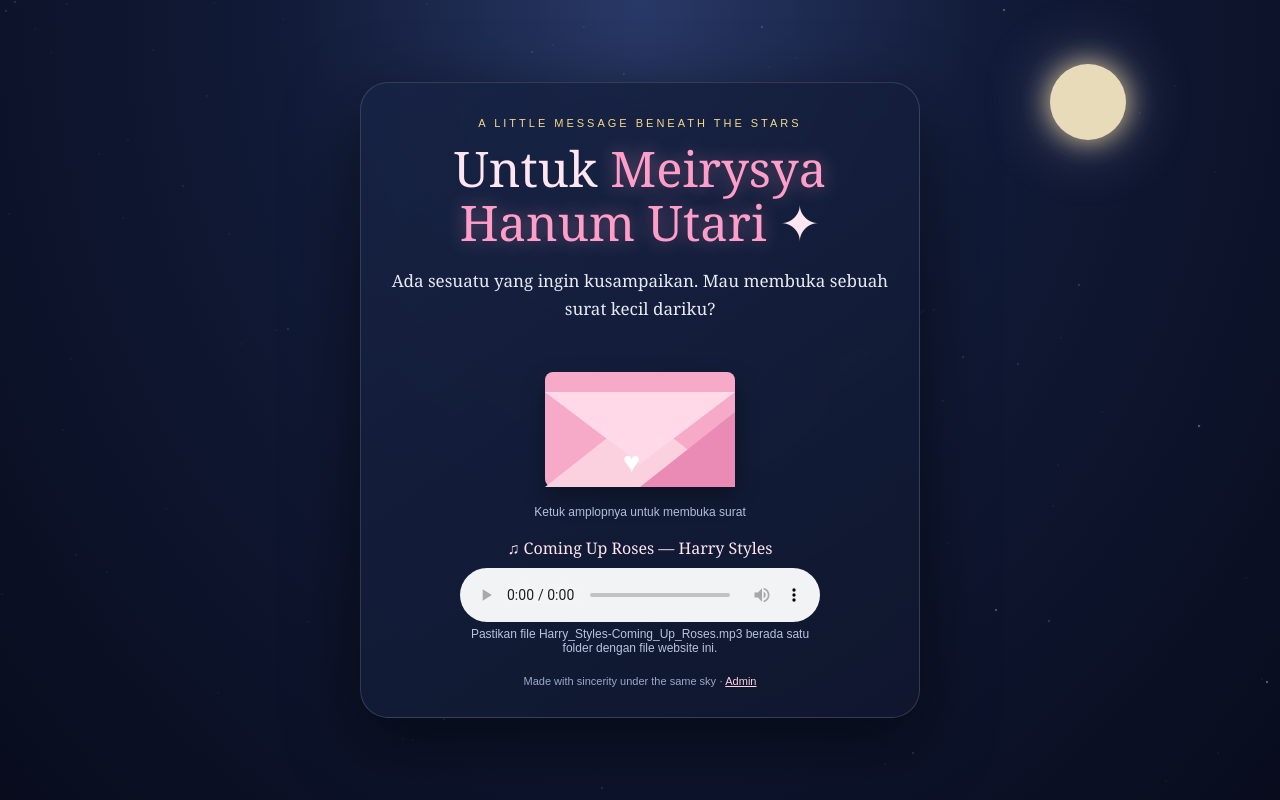
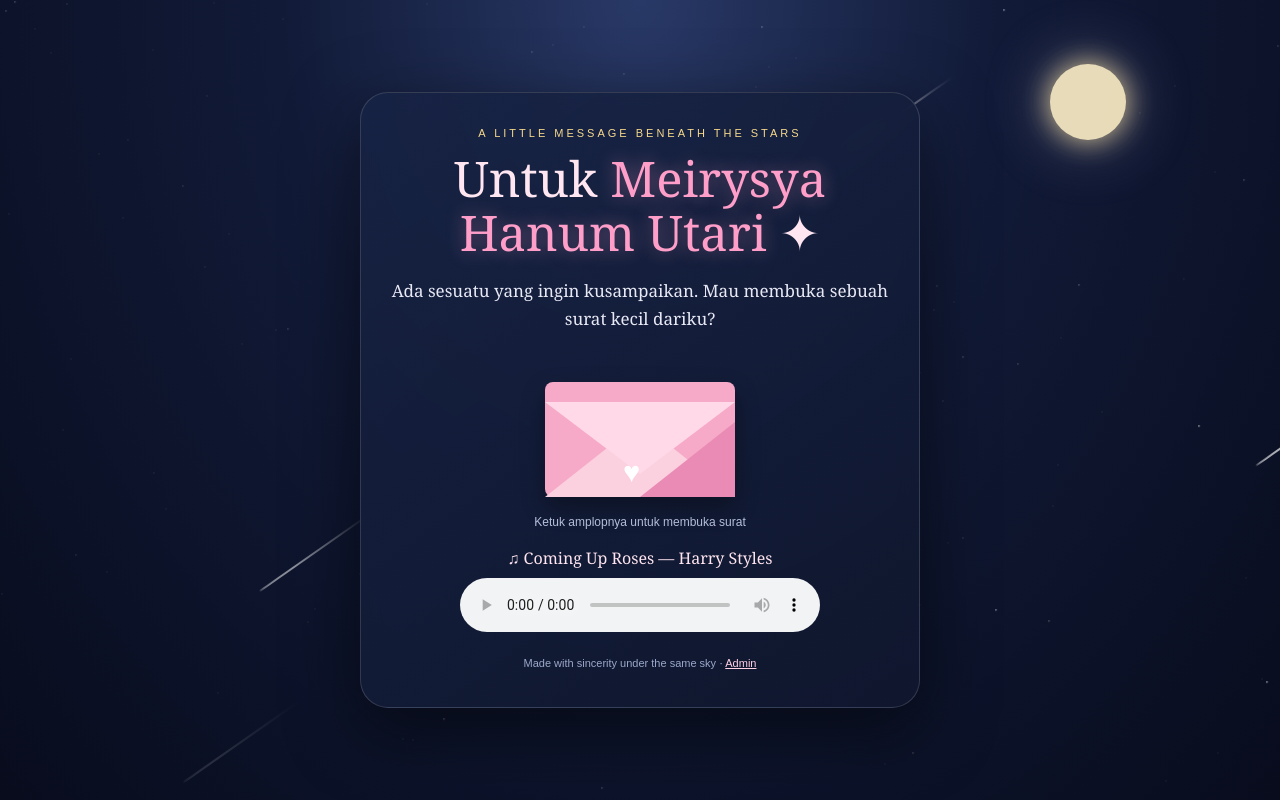
Before and after one commit to ABdulRizqi-dotcom/untuk-Meirsyaku, a plain HTML site: page index.html in a window 1280 px wide. Drawn offline with Linux system fonts and the light colour scheme.

Commit message:
untuk dia

```diff
--- a/index.html
+++ b/index.html
@@ -14,16 +14,16 @@ body{margin:0;min-height:100vh;color:#fff;font-family:Georgia,'Times New Roman',
 .star{position:absolute;width:2px;height:2px;background:#fff;border-radius:50%;opacity:.7;animation:twinkle 2.8s infinite alternate}
 @keyframes twinkle{to{opacity:.15;transform:scale(.55)}}
 
-/* Animasi Bintang Jatuh yang Indah di Belakang */
+/* Animasi Bintang Jatuh yang Banyak dan Indah di Belakang */
 .shooting-star {
   position: absolute;
-  width: 120px;
+  width: 140px;
   height: 2px;
   background: linear-gradient(90deg, #ffffff, rgba(255,255,255,0));
   border-radius: 50%;
   opacity: 0;
   transform: rotate(-35deg);
-  animation: shoot 4s ease-in-out infinite;
+  animation: shoot 3.5s ease-in-out infinite;
   z-index: 0;
 }
 @keyframes shoot {
@@ -32,7 +32,7 @@ body{margin:0;min-height:100vh;color:#fff;font-family:Georgia,'Times New Roman',
     opacity: 1;
   }
   100% {
-    transform: translateX(-650px) translateY(450px) rotate(-35deg);
+    transform: translateX(-750px) translateY(500px) rotate(-35deg);
     opacity: 0;
   }
 }
@@ -132,17 +132,13 @@ a{color:#ffd1e5}
     <div style="color:#ffe5f0;font-size:16px;margin-bottom:9px">♫ Coming Up Roses — Harry Styles</div>
     <audio id="loveSong" controls autoplay loop preload="auto" style="width:100%">
       <source src="Harry_Styles-Coming_Up_Roses.mp3" type="audio/mpeg">
-      Browser kamu belum mendukung pemutar audio.
     </audio>
-    <div class="small">Pastikan file Harry_Styles-Coming_Up_Roses.mp3 berada satu folder dengan file website ini.</div>
-  </div>
   <footer>Made with sincerity under the same sky · <a href="#admin" id="adminLink">Admin</a></footer>
 </section>
 <section class="card hidden" id="admin">
   <div class="eyebrow">Private view</div><h2>Dashboard Admin</h2>
   <div id="login">
     <p>Masukkan kata sandi untuk melihat jawaban yang tersimpan di perangkat ini.</p>
-    <!-- Kata sandi admin Anda -->
     <input id="password" type="password" placeholder="Kata sandi admin">
     <button class="primary" id="loginBtn">Masuk</button>
     <p class="small">Kata sandi admin: <b>langit123</b></p>
@@ -160,16 +156,16 @@ a{color:#ffd1e5}
 </main>
 <script>
 const starBox=document.getElementById('stars');
-for(let i=0;i<105;i++){let s=document.createElement('i');s.className='star';s.style.left=Math.random()*100+'%';s.style.top=Math.random()*100+'%';s.style.animationDelay=Math.random()*3+'s';s.style.opacity=.2+Math.random()*.8;starBox.appendChild(s)}
+for(let i=0;i<120;i++){let s=document.createElement('i');s.className='star';s.style.left=Math.random()*100+'%';s.style.top=Math.random()*100+'%';s.style.animationDelay=Math.random()*3+'s';s.style.opacity=.2+Math.random()*.8;starBox.appendChild(s)}
 
-// Membuat Bintang Jatuh Otomatis di Latar Belakang
-for(let i=0; i<4; i++){
+// Membuat banyak bintang jatuh yang indah di latar belakang
+for(let i=0; i<10; i++){
   let shoot = document.createElement('i');
   shoot.className = 'shooting-star';
-  shoot.style.top = (Math.random() * 50) + '%';
-  shoot.style.left = (50 + Math.random() * 50) + '%';
-  shoot.style.animationDelay = (i * 2.5 + Math.random() * 2) + 's';
-  shoot.style.animationDuration = (3 + Math.random() * 2) + 's';
+  shoot.style.top = (Math.random() * 60) + '%';
+  shoot.style.left = (30 + Math.random() * 70) + '%';
+  shoot.style.animationDelay = (i * 1.2 + Math.random() * 2) + 's';
+  shoot.style.animationDuration = (2.5 + Math.random() * 2) + 's';
   starBox.appendChild(shoot);
 }
 
@@ -244,12 +240,12 @@ function showResult(title, message, answer, positive=false){
 }
 document.getElementById('yes').onclick=()=>showResult(
   'Terima kasih, Meirysya! ❤️',
-  'Aku senang mendengarnya. Semoga kita bisa saling mengenal lebih dekat, saling menjaga kenyamanan, dan menjalani semuanya dengan tulus.',
+  'Aku senang mendengarnya. Semoga kita bisa saling mengenal lebih dekat, saling menjaga kenyamanan, dan menjalani semuanya dengan tulus.\n\nJika kamu mau, kamu tinggal bilang ke aku: AKU TERIMA KAMU.',
   'Iya, aku mau ❤️', true
 );
 document.getElementById('direct').onclick=()=>showResult(
   'Wah, langsung jadian? 💞',
-  'Serius nih? Kalau kamu juga yakin dan nyaman, aku mau banget. Yuk, kita mulai cerita baru bersama, pelan-pelan dan saling menghargai. ❤️',
+  'Serius nih? Kalau kamu juga yakin dan nyaman, aku mau banget. Yuk, kita mulai cerita baru bersama, pelan-pelan dan saling menghargai. ❤️\n\nJika kamu mau, kamu tinggal bilang ke aku: AKU TERIMA KAMU.',
   'Langsung jadian aja 💞', true
 );
 document.getElementById('later').onclick=()=>{
```
